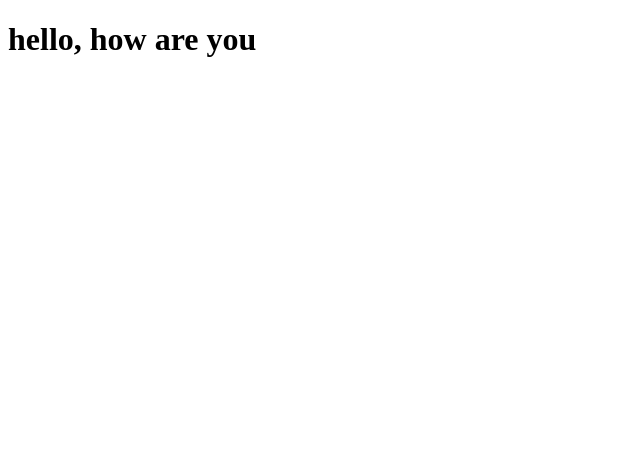
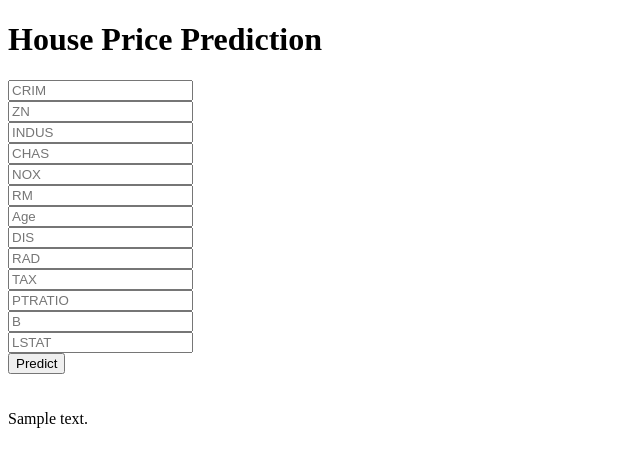
Before and after one commit to ShiroyaJay/HosuePricePrediction, a Flask app: template templates/home.html in a window 1280 px wide. Shown: the top 467 px of the page, without its empty margins (0-640 px from the left). Run offline with Flask 3, Linux system fonts and the light colour scheme; the template is opened without the code that fills it: most values are stand-ins (such as "Sample title", 1, 10 or a date in 2020); parts of the project's set-up code (start-up, migrations or seed data) failed here and were passed over.

Commit message:
web app done

```diff
--- a/app.py
+++ b/app.py
@@ -16,11 +16,27 @@ def home():
 @app.route("/predict_api",methods=["POST"])
 def predict_api():
     data= request.json['data']
+
     print(data)
     print(np.array(list(data.values())).reshape(1,-1))
     new_data= scaler.transform(np.array(list(data.values())).reshape(1,-1))
     output=model.predict(new_data)[0]
     return jsonify(output)
 
+@app.route('/predict',methods=["POST"])
+def predict():
+   # data=[float(x) for x in request.form.values()]
+    #new_data= scaler.transform(np.array(list(data.values())).reshape(1,-1))
+   # output=model.predict(new_data)[0]
+    #return render_template("home.html",prediction_text="predicted house price is: {}".format(output))
+    data=[float(x) for x in request.form.values()]
+    final_input=scaler.transform(np.array(data).reshape(1,-1))
+    print(final_input)
+    output=model.predict(final_input)[0]
+    return render_template("home.html",prediction_text="The House price prediction is : {}".format(output))
+
+
+
+
 if __name__=="__main__":
     app.run(debug=True)
--- a/templates/home.html
+++ b/templates/home.html
@@ -1,12 +1,48 @@
 <!DOCTYPE html>
-<html lang="en">
+<html >
+
 <head>
-    <meta charset="UTF-8">
-    <meta http-equiv="X-UA-Compatible" content="IE=edge">
-    <meta name="viewport" content="width=device-width, initial-scale=1.0">
-    <title>Document</title>
+  <meta charset="UTF-8">
+  <title>Regression App</title>
+  <link href='https://fonts.googleapis.com/css?family=Pacifico' rel='stylesheet' type='text/css'>
+<link href='https://fonts.googleapis.com/css?family=Arimo' rel='stylesheet' type='text/css'>
+<link href='https://fonts.googleapis.com/css?family=Hind:300' rel='stylesheet' type='text/css'>
+<link href='https://fonts.googleapis.com/css?family=Open+Sans+Condensed:300' rel='stylesheet' type='text/css'>
+
+
 </head>
+
 <body>
-    <h1>hello, how are you</h1>
+ <div class="login">
+	<h1>House Price Prediction</h1>
+
+     <!-- Main Input For Receiving Query to our ML -->
+    <form action="{{ url_for('predict')}}" method="post">
+      <input type="text" name="CRIM" placeholder="CRIM" required="required" /><br>
+    	<input type="text" name="ZN" placeholder="ZN" required="required" /><br>
+        <input type="text" name="INDUS" placeholder="INDUS" required="required" /><br>
+        <input type="text" name="CHAS" placeholder="CHAS" required="required" /><br>
+        <input type="text" name="NOX" placeholder="NOX" required="required" /><br>
+        <input type="text" name="RM" placeholder="RM" required="required" /><br>
+        <input type="text" name="Age" placeholder="Age" required="required" /><br>
+        <input type="text" name="DIS" placeholder="DIS" required="required" /><br>
+        <input type="text" name="RAD" placeholder="RAD" required="required" /><br>
+        <input type="text" name="TAX" placeholder="TAX" required="required" /><br>
+        <input type="text" name="PTRATIO" placeholder="PTRATIO" required="required" /><br>
+        <input type="text" name="B" placeholder="B" required="required" /><br>
+        <input type="text" name="LSTAT" placeholder="LSTAT" required="required" /><br>
+
+
+
+        <button type="submit" class="btn btn-primary btn-block btn-large">Predict</button>
+    </form>
+
+   <br>
+   <br>
+
+
+ </div>
+ {{prediction_text}}
+
 </body>
 </html>
```
Also changed, not shown: 3 other files.
